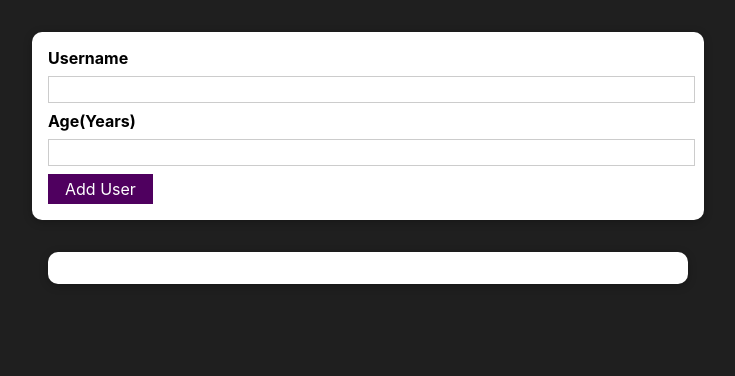
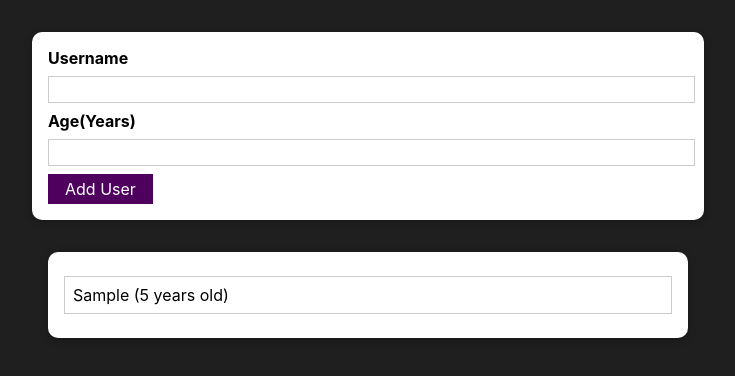
Before and after one commit to TonmoyGoon/User-Model-Verification, a React (Create React App) app: page / in a window 1280 px wide. Both pictures are taken after typing "Sample", "5" into the empty fields and a click on the button "Add User". Shown: the top 376 px of the page, without its empty margins (272-1007 px from the left). Built offline with nearby package versions, Linux system fonts and the light colour scheme.

Commit message:
combining all together

```diff
--- a/src/App.js
+++ b/src/App.js
@@ -5,10 +5,19 @@ import AddUser from './components/Users/AddUser';
 import UserList from './components/Users/UserList';
 
 function App() {
+
+    const [usersList, setUsersList] = useState([]);
+
+    const addUserHandler = (uName, uAge) => {
+        setUsersList((prevUesrsList) => {
+            return [...prevUesrsList, { id: Math.random().toString(), name: uName, age: uAge }];
+        })
+    }
+
     return (
         <div>
-            <AddUser />
-            <UserList users={[]} />
+            <AddUser onAddUser={addUserHandler} />
+            <UserList users={usersList} />
         </div>
     );
 }
--- a/src/components/Users/AddUser.js
+++ b/src/components/Users/AddUser.js
@@ -25,7 +25,7 @@ const AddUser = props => {
         if (+enteredUserAge < 1) {
             return;
         }
-        console.log(enteredUserName, enteredUserAge);
+        props.onAddUser(enteredUserName, enteredUserAge);
         setEnteredUserName("");
         setEnteredUserAge("");
     }
--- a/src/components/Users/UserList.js
+++ b/src/components/Users/UserList.js
@@ -6,7 +6,9 @@ const UserList = props => {
         <Card className={classes.users}>
             <ul>
                 {props.users.map((user) => (
-                    <li>{user.name} ({user.age} years old)</li>
+                    <li key={user.id}>
+                        {user.name} ({user.age} years old)
+                    </li>
                 ))}
             </ul>
         </Card>
```
